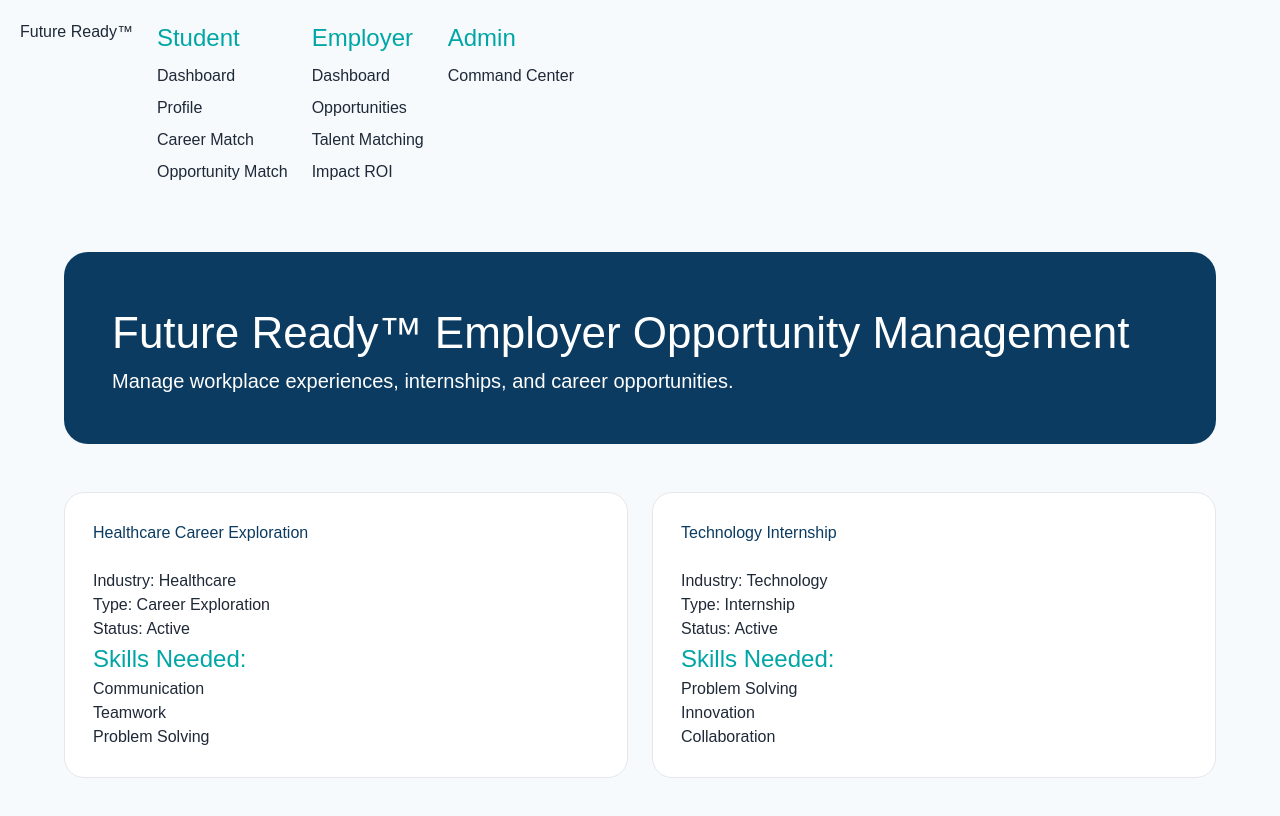
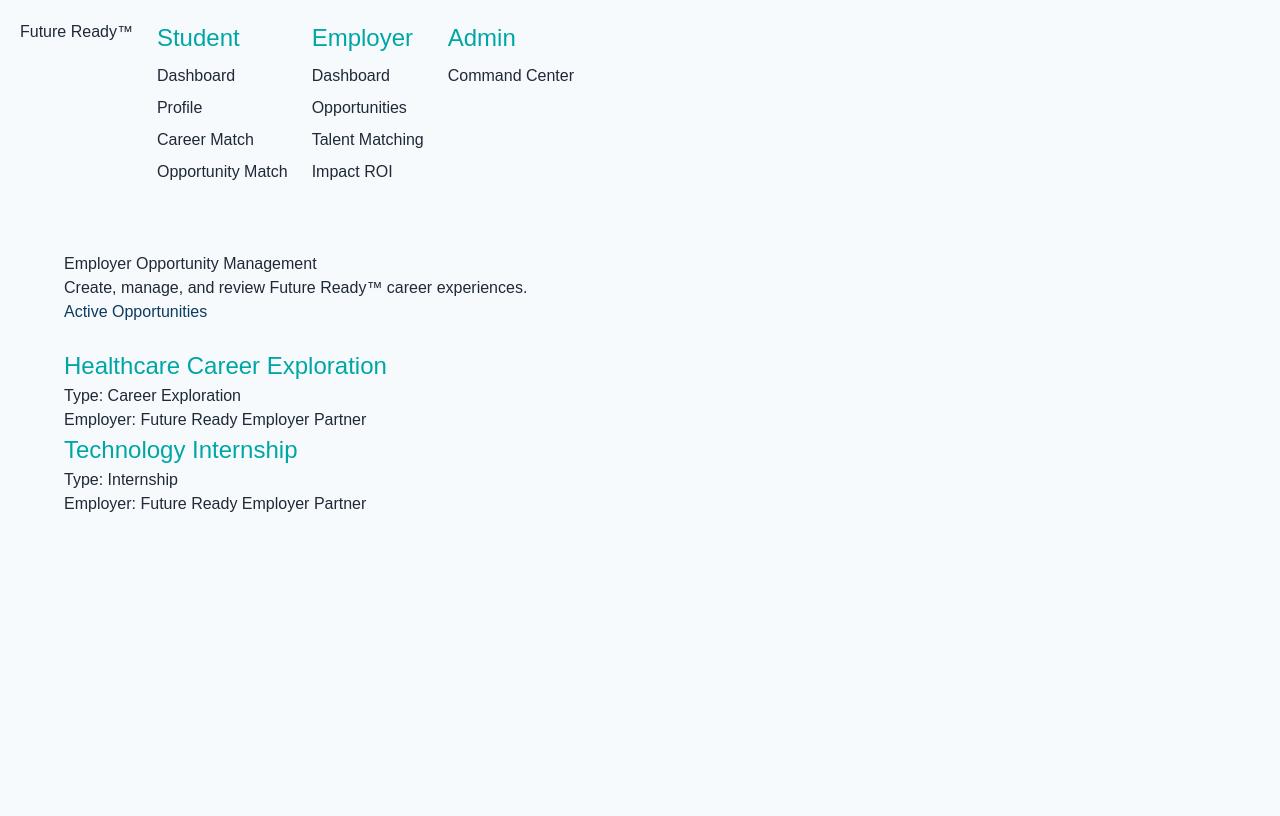
Before and after one commit to Link-Lake-Norman/Build6-, a Next.js app: page /employer-hub/manage-opportunities in a window 1280 px wide. Shown: the top 816 px of the page. Built offline with nearby package versions, Linux system fonts and the light colour scheme.

Commit message:
Connect employer opportunities to shared data

```diff
--- a/app/employer-hub/manage-opportunities/page.tsx
+++ b/app/employer-hub/manage-opportunities/page.tsx
@@ -1,60 +1,40 @@
-"use client";
-
-import { opportunities } from "../../../content/opportunities";
+import { opportunities } from "@/content/opportunities";
 
 export default function ManageOpportunitiesPage() {
 
   return (
     <main>
 
-      <section className="hero">
+      <h1>
+        Employer Opportunity Management
+      </h1>
 
-        <h1>
-          Future Ready™ Employer Opportunity Management
-        </h1>
-
-        <p>
-          Manage workplace experiences, internships,
-          and career opportunities.
-        </p>
-
-      </section>
+      <p>
+        Create, manage, and review Future Ready™ career experiences.
+      </p>
 
 
-      <section className="journey-grid">
+      <section>
+
+        <h2>
+          Active Opportunities
+        </h2>
 
         {opportunities.map((opportunity) => (
 
-          <article
-            className="journey-card"
-            key={opportunity.id}
-          >
+          <article key={opportunity.id}>
 
-            <h2>
+            <h3>
               {opportunity.title}
-            </h2>
-
-            <p>
-              Industry: {opportunity.industry}
-            </p>
+            </h3>
 
             <p>
               Type: {opportunity.type}
             </p>
 
             <p>
-              Status: {opportunity.status}
+              Employer: {opportunity.employer}
             </p>
-
-            <h3>
-              Skills Needed:
-            </h3>
-
-            {opportunity.skills.map((skill) => (
-              <p key={skill}>
-                {skill}
-              </p>
-            ))}
 
           </article>
 
```
